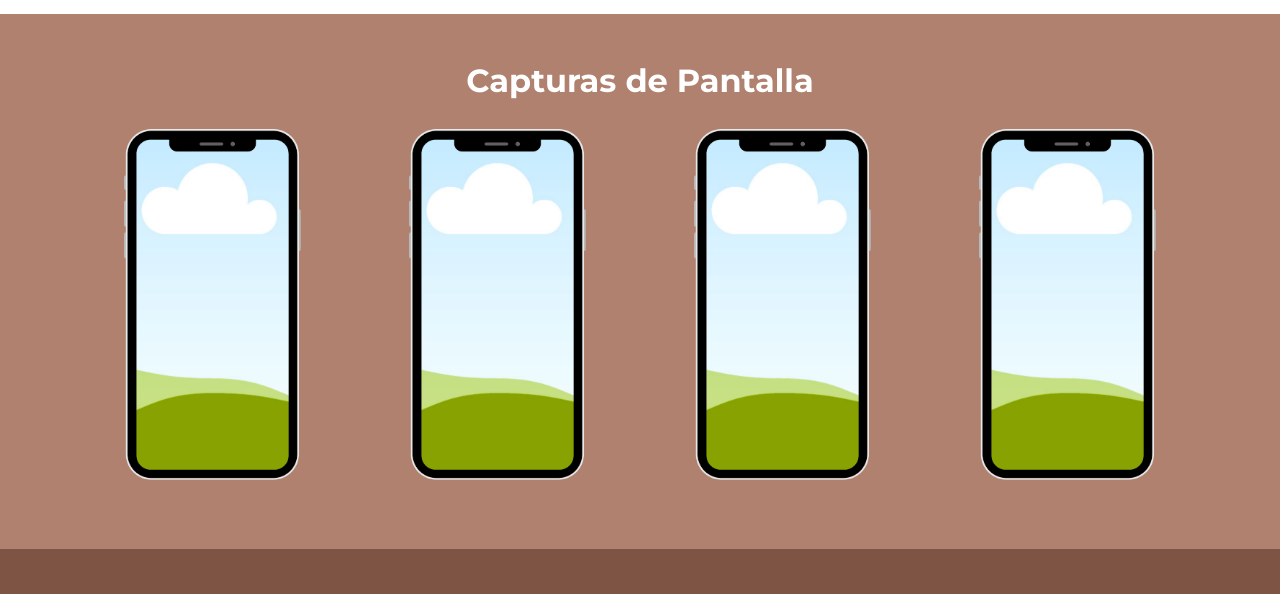
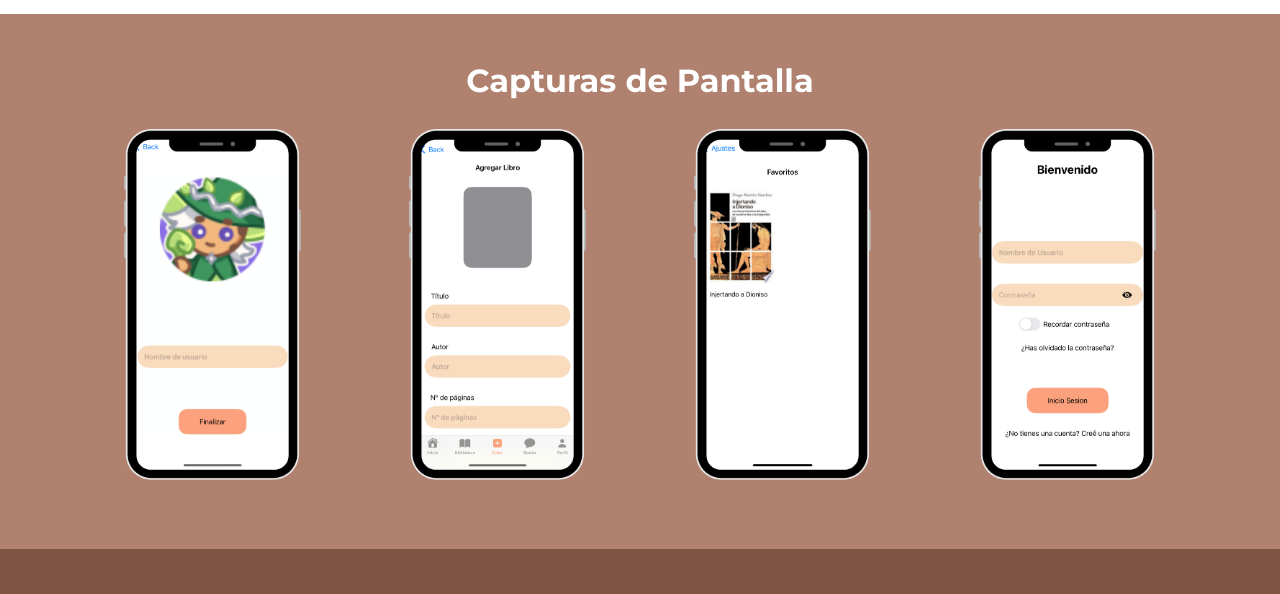
Before and after one commit to JuLiio77/LandingPageBookie, a plain HTML site: page index.html in a window 1280 px wide. Shown: the part 2480-3074 px from the top of the page. Drawn offline with nearby package versions, Linux system fonts and the light colour scheme.

Commit message:
subir imagenes

```diff
--- a/index.html
+++ b/index.html
@@ -100,16 +100,16 @@
             <h2>Capturas de Pantalla</h2>
             <div class="row mt-4">
                 <div class="col-md-3">
-                    <img src="imagenes/Leanding page.png" alt="Captura 1" class="img-fluid mb-3">
+                    <img src="imagenes/3.png" alt="Captura 1" class="img-fluid mb-3">
                 </div>
                 <div class="col-md-3">
-                    <img src="imagenes/Leanding page.png" alt="Captura 2" class="img-fluid mb-3">
+                    <img src="imagenes/4.png" alt="Captura 2" class="img-fluid mb-3">
                 </div>
                 <div class="col-md-3">
-                    <img src="imagenes/Leanding page.png" alt="Captura 3" class="img-fluid mb-3">
+                    <img src="imagenes/5.png "alt="Captura 3" class="img-fluid mb-3">
                 </div>
                 <div class="col-md-3">
-                    <img src="imagenes/Leanding page.png" alt="Captura 4" class="img-fluid mb-3">
+                    <img src="imagenes/6.png" alt="Captura 4" class="img-fluid mb-3">
                 </div>
 
             </div>
```
Also changed, not shown: imagenes/1.png, imagenes/2.png, imagenes/3.png (added), imagenes/4.png (added), imagenes/5.png (added), imagenes/6.png (added).
